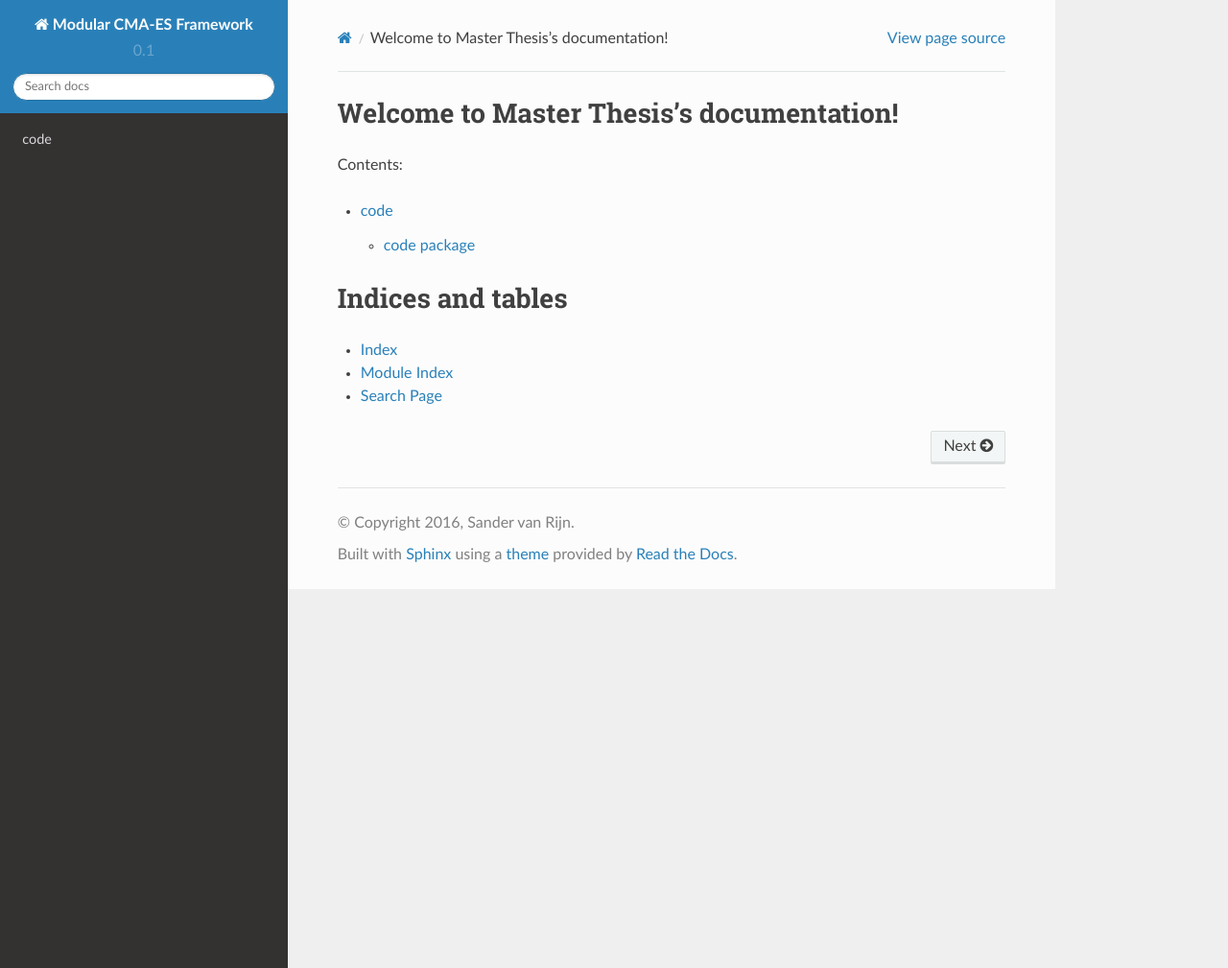
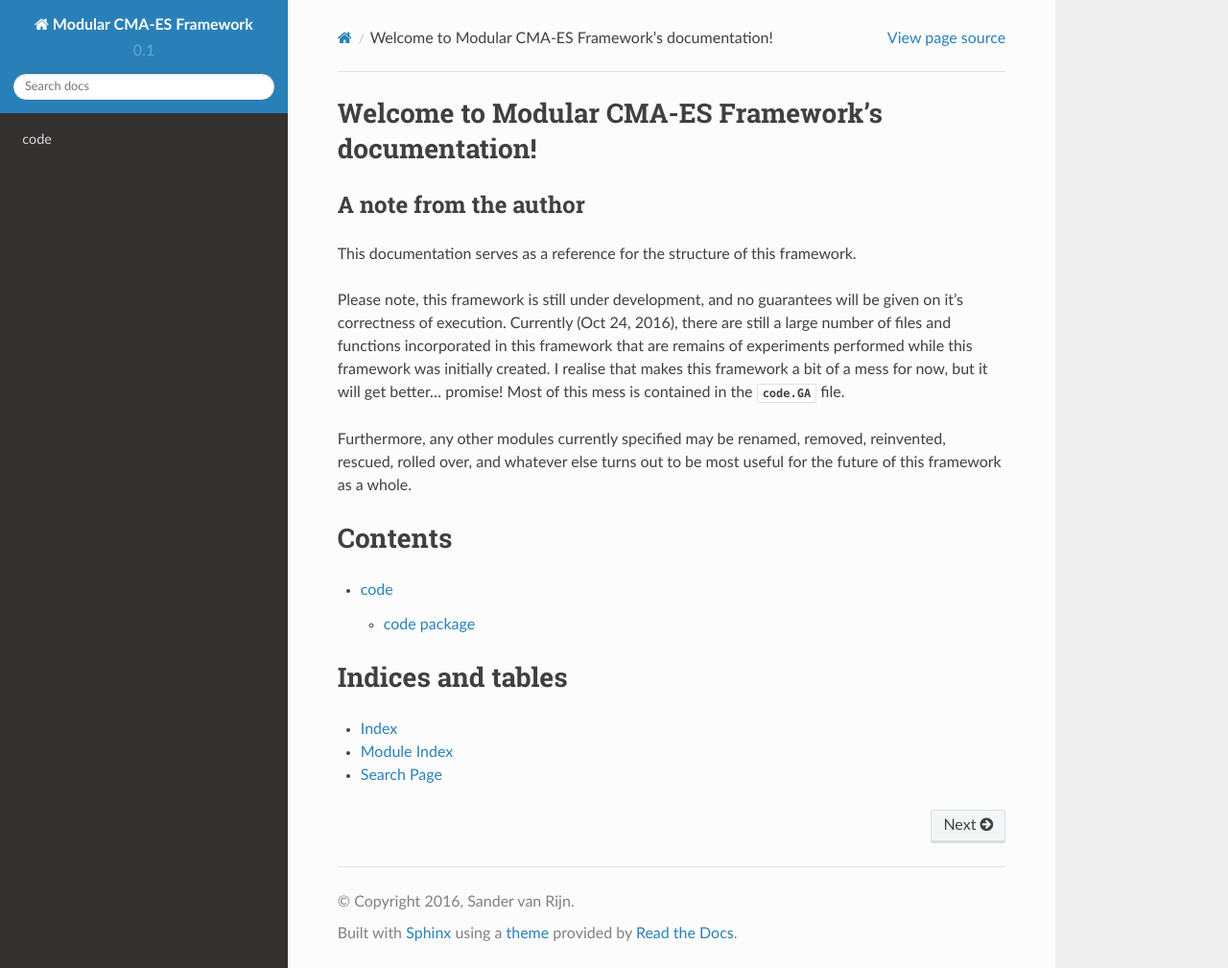
Before and after one commit to sjvrijn/ModEA, a Sphinx documentation site: the page built from docs/source/index.rst, in a window 1280 px wide and 1009 px high. Shown: the whole window at 96% size. Built offline with Sphinx 7.4.7 and the Read the Docs theme 2.0.0, drawn with Linux system fonts in a browser that asks for light colours; formulas are drawn with MathJax 3.

Commit message:
Some generic documentation introduction added

```diff
--- a/docs/source/index.rst
+++ b/docs/source/index.rst
@@ -1,12 +1,29 @@
-.. Master Thesis documentation master file, created by
+.. Modular CMA-ES Framework documentation master file, created by
    sphinx-quickstart on Wed Jul  8 15:04:15 2015.
    You can adapt this file completely to your liking, but it should at least
    contain the root `toctree` directive.
 
-Welcome to Master Thesis's documentation!
-=========================================
+Welcome to Modular CMA-ES Framework's documentation!
+====================================================
 
-Contents:
+
+A note from the author
+----------------------
+
+This documentation serves as a reference for the structure of this framework.
+
+Please note, this framework is still under development, and no guarantees will be given on it's
+correctness of execution. Currently (|today|), there are still a large number of files and functions
+incorporated in this framework that are remains of experiments performed while this framework was
+initially created. I realise that makes this framework a bit of a mess for now, but it will get
+better... promise! Most of this mess is contained in the :mod:`code.GA` file.
+
+Furthermore, any other modules currently specified may be renamed, removed, reinvented, rescued, rolled over,
+and whatever else turns out to be most useful for the future of this framework as a whole.
+
+
+Contents
+========
 
 .. toctree::
    :maxdepth: 2
```
